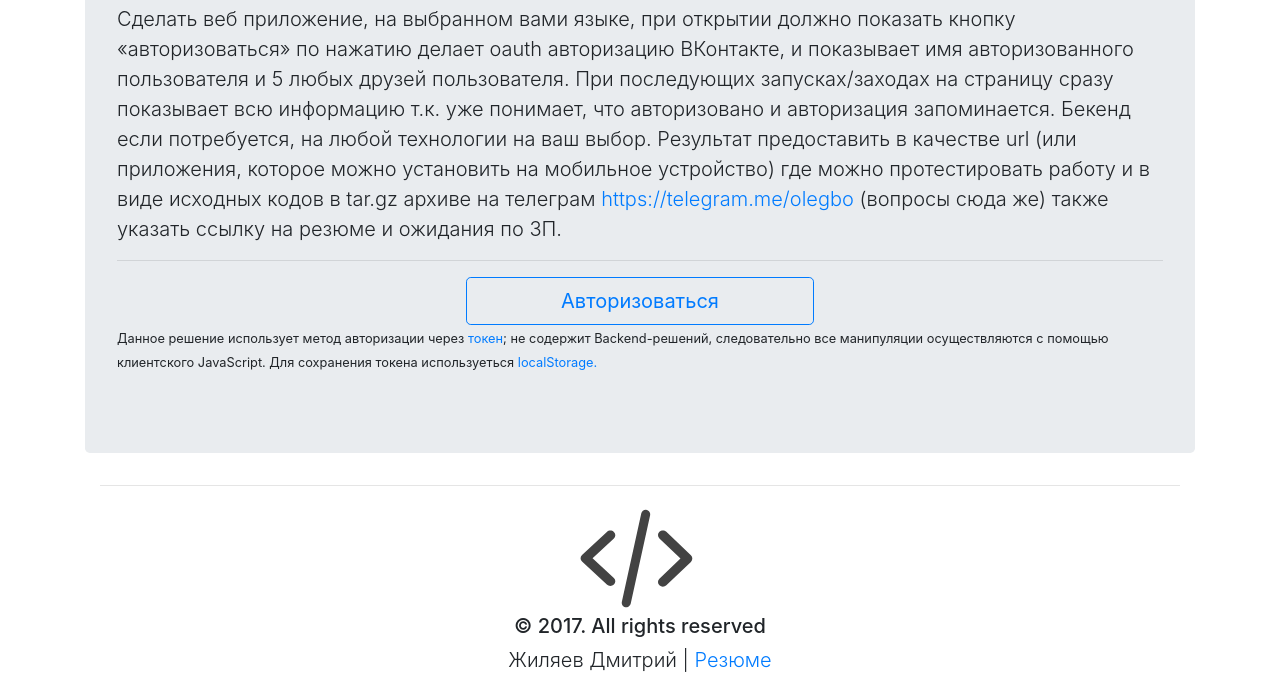
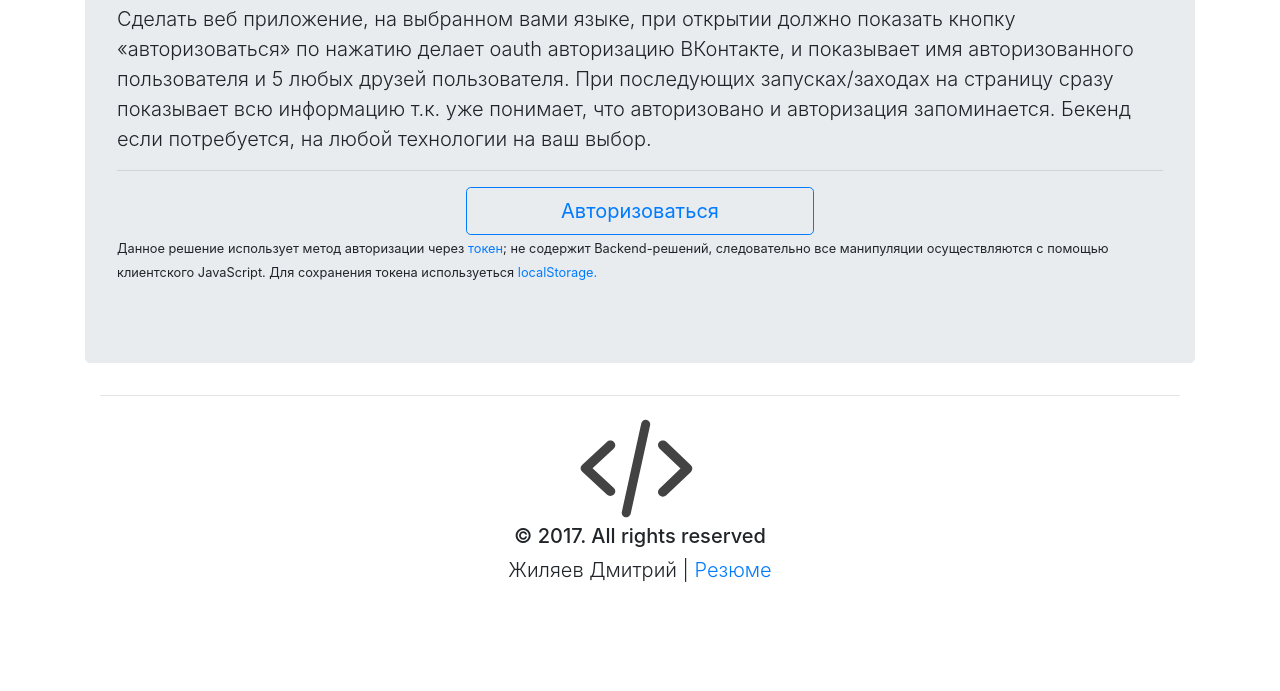
Before and after one commit to zhilyaev/TestAuth, a plain HTML site: page index.html in a window 1280 px wide. Shown: the part 136-827 px from the top of the page. After the commit the page ends 800 px from the top, so only its background shows below. Drawn offline with nearby package versions, Linux system fonts and the light colour scheme.

Commit message:
Update index.html

```diff
--- a/index.html
+++ b/index.html
@@ -13,9 +13,7 @@
 	<section id="app" class="container">
 		<section class="jumbotron">
 			<h1>Тестовое задание - <small>Вебим.ру</small></h1>
-			<p class="lead">Сделать веб приложение, на выбранном вами языке, при открытии должно показать кнопку «авторизоваться» по нажатию делает oauth авторизацию ВКонтакте, и показывает имя авторизованного пользователя и 5 любых друзей пользователя. При последующих запусках/заходах на страницу сразу показывает всю информацию т.к. уже понимает, что авторизовано и авторизация запоминается. Бекенд если потребуется, на любой технологии на ваш выбор.
-				Результат предоставить в качестве url (или приложения, которое можно установить на мобильное устройство) где можно протестировать работу и в виде исходных кодов в tar.gz архиве на телеграм <a href="https://telegram.me/olegbo">https://telegram.me/olegbo</a> (вопросы сюда же) также указать ссылку на резюме и ожидания по ЗП.
-			</p>
+			<p class="lead">Сделать веб приложение, на выбранном вами языке, при открытии должно показать кнопку «авторизоваться» по нажатию делает oauth авторизацию ВКонтакте, и показывает имя авторизованного пользователя и 5 любых друзей пользователя. При последующих запусках/заходах на страницу сразу показывает всю информацию т.к. уже понимает, что авторизовано и авторизация запоминается. Бекенд если потребуется, на любой технологии на ваш выбор.</p>
 			<hr>
 			<div class="text-center">
 				<a role="button" href="https://oauth.vk.com/authorize?client_id=6251983&redirect_uri=https://zhilyaev.github.io/TestAuth/&scope=friends&response_type=token&v=5.52" class="btn col-sm-4 btn-outline-primary btn-lg" id="btn">Авторизоваться</a>
```
